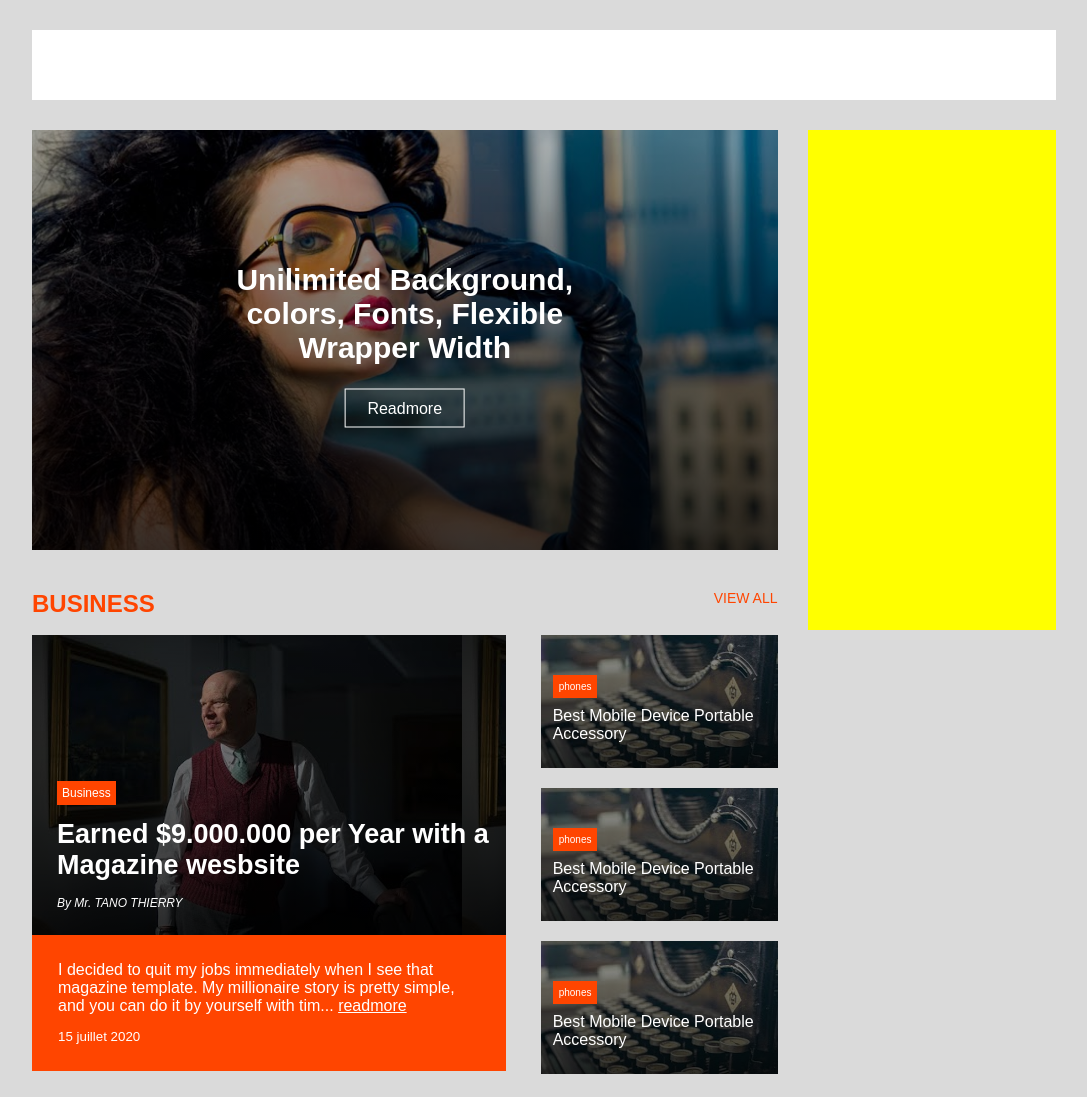
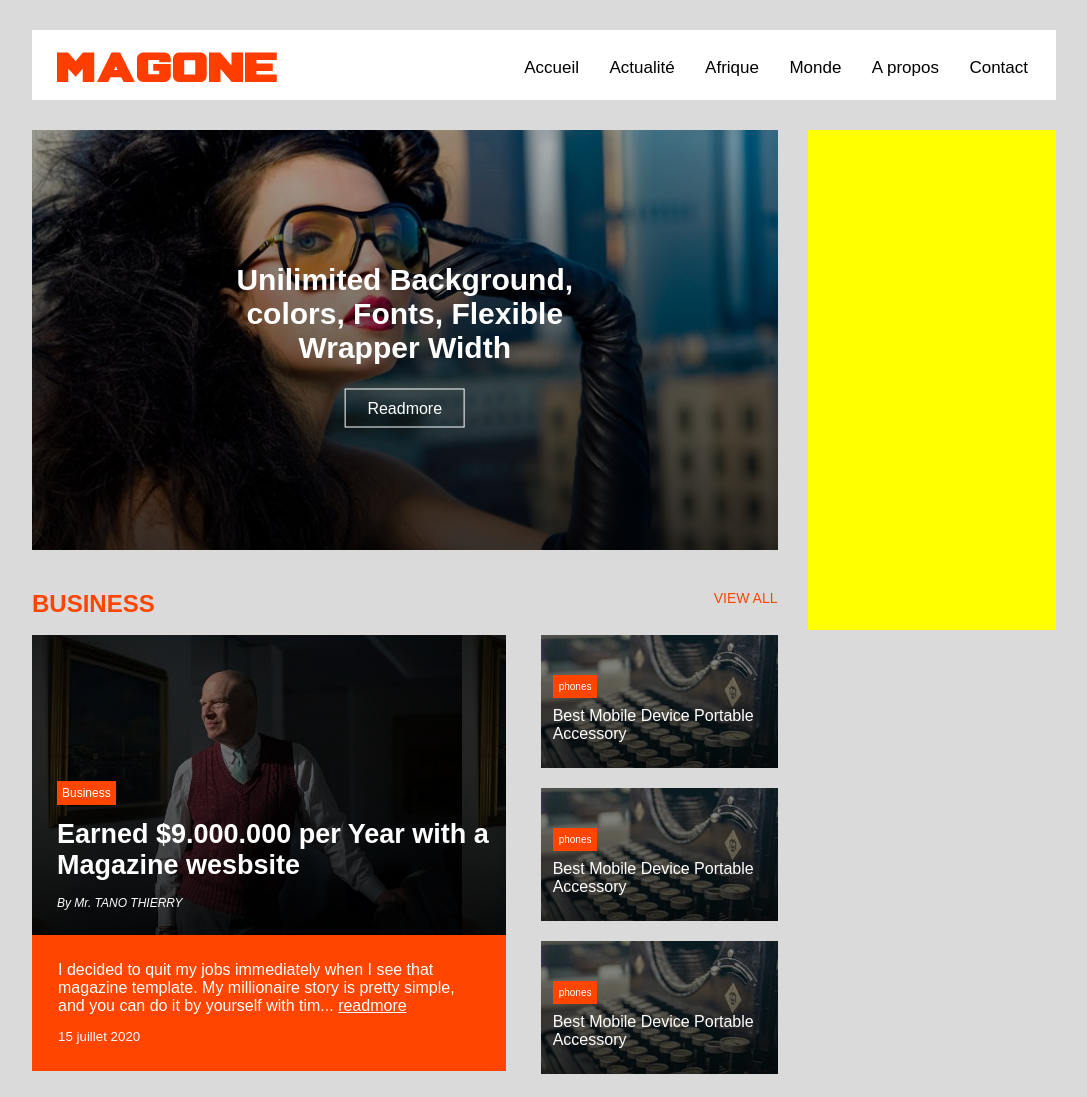
Before and after one commit to tanothierry/Template-Blog, a plain HTML site: page index.html in a window 1280 px wide. Shown: the top 1097 px of the page, without its empty margins (96-1183 px from the left). Drawn offline with Linux system fonts and the light colour scheme.

Commit message:
ajout de la navbar

```diff
--- a/css/style.css
+++ b/css/style.css
@@ -27,6 +27,36 @@ body{
     width: 100%;
     background-color: white;
     margin-bottom: 30px;
+    padding: 15px;
+}
+
+.nav-logo img{
+    margin-top: 7px;
+    margin-left: 10px;
+}
+
+.navbar ul{
+    float: right;
+    clear: both;
+    margin-top: 5px;
+}
+
+.navbar ul li{
+    display: inline-block;
+    padding: 8px 13px;
+}
+
+.navbar ul li a{
+    color: black;
+    text-decoration: none;
+    font-size: 17px;
+    font-weight: 500;
+
+}
+
+.navbar ul li a:hover{
+    color: orangered;
+    transition: all .4s;
 }
 
 .block-content{
--- a/index.html
+++ b/index.html
@@ -13,7 +13,17 @@
 
         <!-- Navbar -->
         <nav class="navbar">
-
+            <a href="#" class="nav-logo">
+                <img src="img/magone-logo.png" alt="">
+            </a>
+            <ul>
+                <li><a href="#">Accueil</a></li>
+                <li><a href="#">Actualité</a></li>
+                <li><a href="#">Afrique</a></li>
+                <li><a href="#">Monde</a></li>
+                <li><a href="#">A propos</a></li>
+                <li><a href="#">Contact</a></li>
+            </ul>
         </nav>
 
         <!-- Main-content -->
```
Also changed, not shown: img/magone-logo.png (added).
